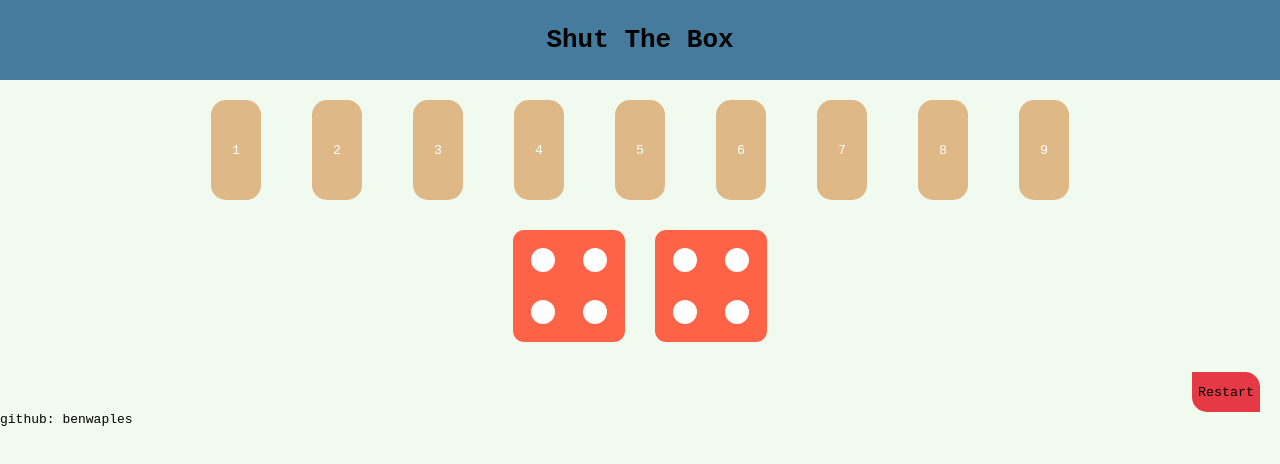
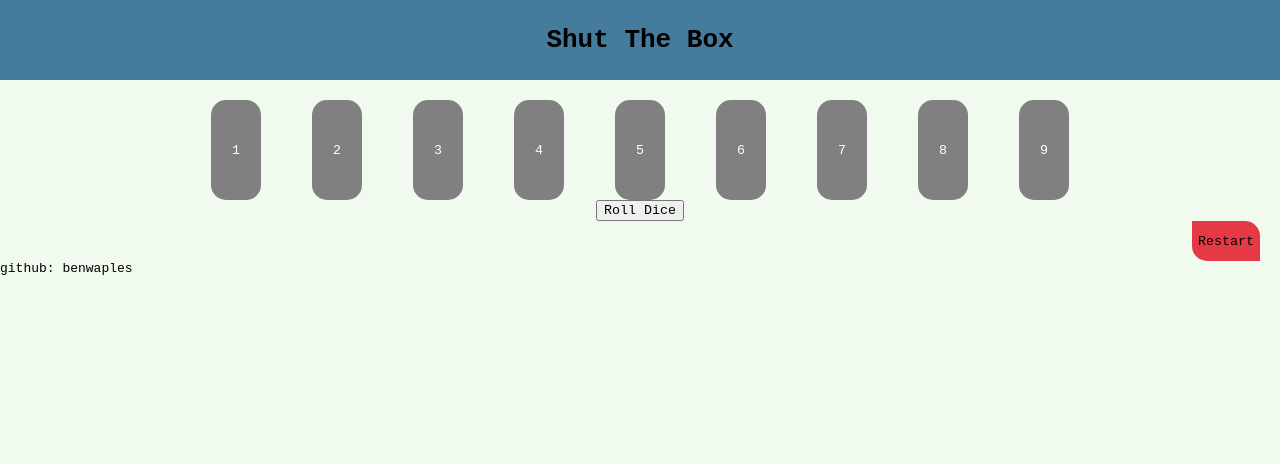
Before and after one commit to benwaples/shut-the-box, a React (Create React App) app: page / in a window 1280 px wide. Shown: the top 464 px of the page. Built offline with nearby package versions, Linux system fonts and the light colour scheme.

Commit message:
roll dice on load

```diff
--- a/src/components/shutTheBox/ShutTheBox.tsx
+++ b/src/components/shutTheBox/ShutTheBox.tsx
@@ -19,7 +19,7 @@
   const [diceArray, setDiceArray] = useState<number[]>(twoRandomDice());
   const [remainingBlocks, setRemainingBlocks] = useState(initialGame);
   const [gameOver, setGameOver] = useState(false);
-  const [rollDice, setRollDice] = useState(false);
+  const [rollDice, setRollDice] = useState(true);
 
   const playedBlocks = remainingBlocks.reduce(
     (a: number, b: RemainingBlocksType): number => {
@@ -83,7 +83,7 @@
   3. test functions
   4. interfaces for all components types
   5. refactor toast function and export into utils
-  6. change color of played blocks
+  6. user rolls when the page loads
   */
 
   return (
@@ -100,10 +100,11 @@
           {!remainingBlocks.length && <YouWin {...{ handleRestart }} />}
         </section>
         <section>
-          <h3>
+          {rollDice ? (
+            <RollDice {...{ setRollDice, setDiceArray }} />
+          ) : (
             <DisplayDice {...{ diceArray }} />
-          </h3>
-          {rollDice && <RollDice {...{ setRollDice, setDiceArray }} />}
+          )}
           {gameOver && <RestartButton {...{ handleRestart }} />}
         </section>
         <RestartButton {...{ handleRestart }} />
```
